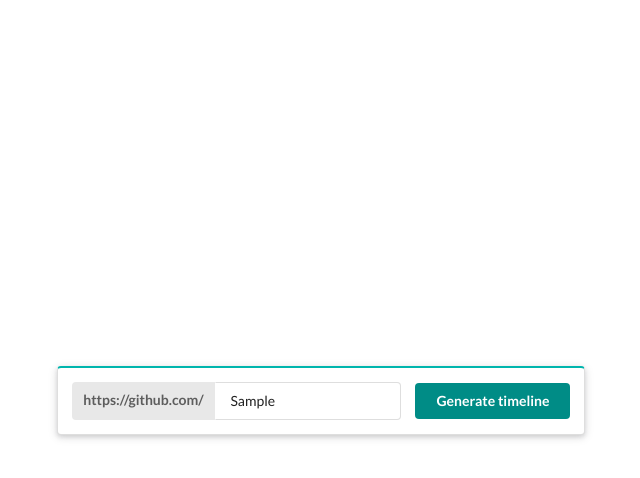
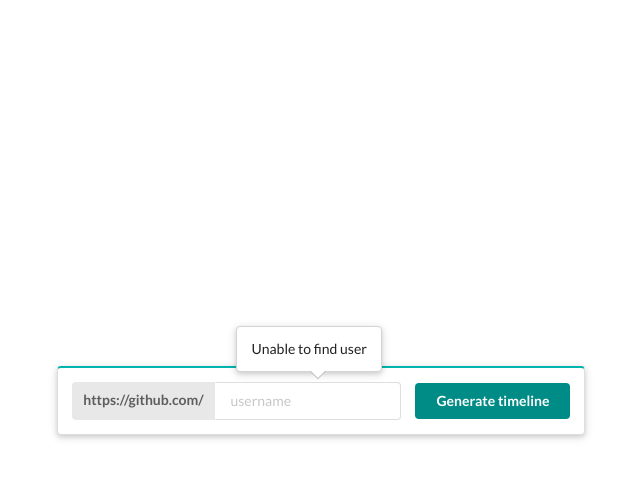
Before and after one commit to mhogeveen/github_repo_timeline, a React (Create React App) app: page / in a window 1280 px wide. Both pictures are taken after typing "Sample" into the empty fields and a click on the button "Generate timeline". Shown: the top 478 px of the page, without its empty margins (319-959 px from the left). Built offline with nearby package versions, Linux system fonts and the light colour scheme; no server answers.

Commit message:
Get userinfo from API according to the filled in username

```diff
--- a/src/actions/index.js
+++ b/src/actions/index.js
@@ -1,4 +1,4 @@
-import { UPDATE_USERNAME } from './types'
+import { UPDATE_USERNAME, UPDATE_USERINFO } from './types'
 
 export const updateUsername = (payload) => {
    return {
@@ -6,3 +6,10 @@ export const updateUsername = (payload) => {
       payload,
    }
 }
+
+export const updateUserInfo = (payload) => {
+   return {
+      type: UPDATE_USERINFO,
+      payload,
+   }
+}
--- a/src/actions/types.js
+++ b/src/actions/types.js
@@ -1 +1,3 @@
 export const UPDATE_USERNAME = 'UPDATE_USERNAME'
+
+export const UPDATE_USERINFO = 'UPDATE_USERINFO'
--- a/src/components/UserInput.js
+++ b/src/components/UserInput.js
@@ -1,10 +1,39 @@
 import React from 'react'
 import { connect } from 'react-redux'
-import { updateUsername } from '../actions'
+import { updateUsername, updateUserInfo } from '../actions'
+import axios from 'axios'
 
-const UserInput = ({ updateUsername, username }) => {
+const UserInput = ({ updateUsername, username, updateUserInfo }) => {
    const handleUpdateUsername = (e) => {
       updateUsername(e.target.value)
+   }
+
+   const handleKeyDown = (e) => {
+      if (e.key === 'Enter') {
+         getUser()
+      }
+   }
+
+   const getUser = () => {
+      const githubAPI = axios.create({
+         baseURL: 'https://api.github.com/',
+      })
+
+      githubAPI
+         .get(`users/${username}`)
+         .then((res) => {
+            const userInfo = { ...res.data }
+            updateUserInfo(userInfo)
+         })
+         .catch((err) => {
+            updateUsername('')
+            const inputContainer = document.querySelector('.popup')
+            inputContainer.classList.add('active')
+
+            setTimeout(() => {
+               inputContainer.classList.remove('active')
+            }, 5000)
+         })
    }
 
    return (
@@ -17,9 +46,13 @@ const UserInput = ({ updateUsername, username }) => {
                   placeholder='username'
                   onChange={handleUpdateUsername}
                   value={username}
+                  onKeyDown={handleKeyDown}
                />
+               <div className='popup'>Unable to find user</div>
             </div>
-            <button className='ui teal button'>Generate timeline</button>
+            <button className='ui teal button' onClick={getUser}>
+               Generate timeline
+            </button>
          </div>
       </div>
    )
@@ -29,4 +62,4 @@ const mapStateToProps = (state) => {
    return { username: state.username }
 }
 
-export default connect(mapStateToProps, { updateUsername })(UserInput)
+export default connect(mapStateToProps, { updateUsername, updateUserInfo })(UserInput)
--- a/src/reducers/index.js
+++ b/src/reducers/index.js
@@ -1,6 +1,8 @@
 import { combineReducers } from 'redux'
 import usernameReducer from './usernameReducer'
+import userInfoReducer from './userInfoReducer'
 
 export default combineReducers({
    username: usernameReducer,
+   userInfo: userInfoReducer,
 })
--- /dev/null
+++ b/src/reducers/userInfoReducer.js
@@ -0,0 +1,10 @@
+import { UPDATE_USERINFO } from '../actions/types'
+
+export default (state = {}, action) => {
+   switch (action.type) {
+      case UPDATE_USERINFO:
+         return action.payload
+      default:
+         return state
+   }
+}
--- a/src/sass/components/UserInput.scss
+++ b/src/sass/components/UserInput.scss
@@ -15,3 +15,48 @@
       margin: 0 0 0 1em;
    }
 }
+
+.popup {
+   position: absolute;
+   font-size: 1rem;
+   border: 1px solid #d4d4d5;
+   background: #fff;
+   padding: 0.833em 1em;
+   font-weight: 400;
+   font-style: normal;
+   color: rgba(0, 0, 0, 0.87);
+   border-radius: 0.28571429rem;
+   box-shadow: 0 2px 4px 0 rgba(34, 36, 38, 0.12), 0 2px 10px 0 rgba(34, 36, 38, 0.15);
+   z-index: 1;
+   left: 50%;
+   bottom: 100%;
+   margin-bottom: 10px;
+   transform: scale(0);
+   opacity: 0;
+   transform-origin: center top;
+   transition: transform 100ms ease, opacity 100ms ease;
+
+   &::before {
+      background: #fff;
+      bottom: -3px;
+      left: 50%;
+      background: #fff;
+      position: absolute;
+      content: '';
+      font-size: 1rem;
+      width: 0.75em;
+      height: 0.75em;
+      background: #fff;
+      z-index: 2;
+      box-shadow: 1px 1px 0 0 #bababc;
+      transform: scale(1) rotate(45deg);
+      opacity: 1;
+      transform-origin: center bottom;
+      transition: transform 100ms ease, opacity 100ms ease;
+   }
+
+   &.active {
+      transform: scale(1);
+      opacity: 1;
+   }
+}
```
